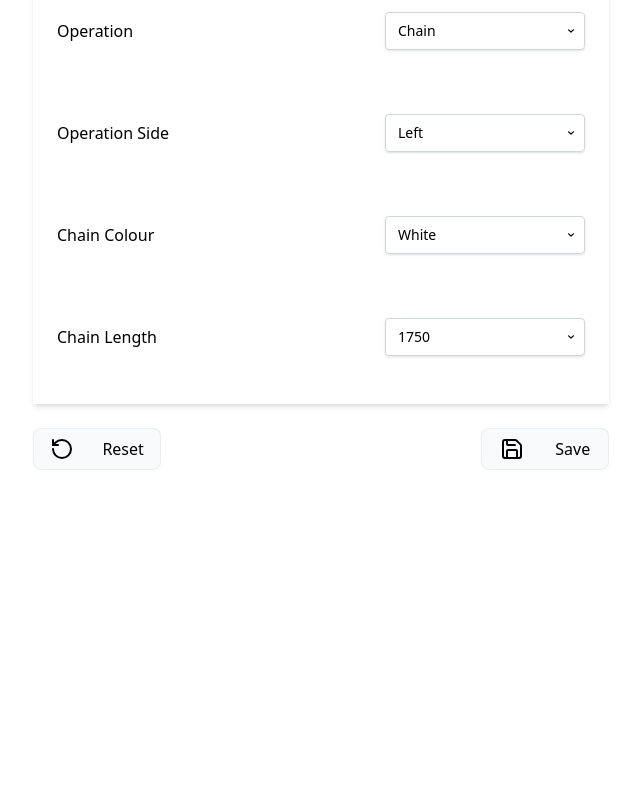
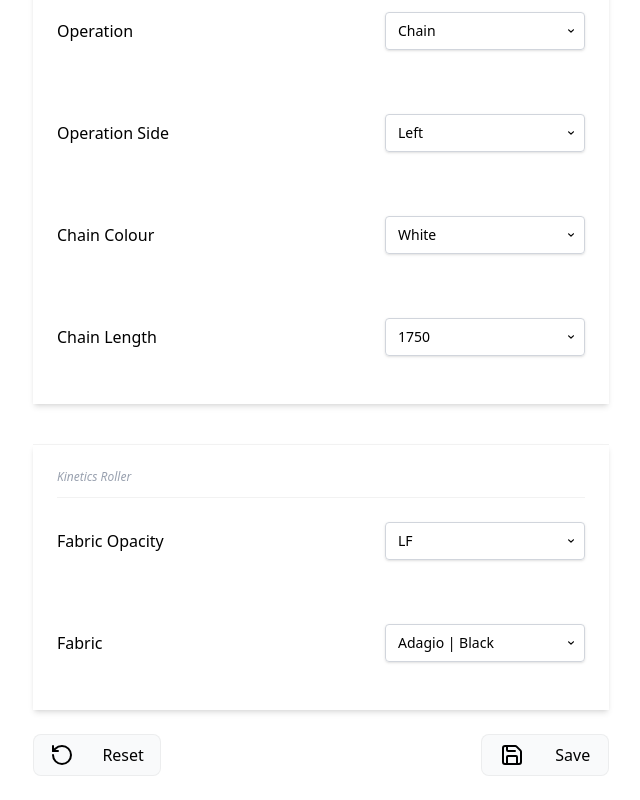
Before and after one commit to Miho19/lewiss-client, a React (Vite) app: page /worksheet/1/product/1 in a window 1280 px wide. Shown: the part 972-1772 px from the top of the page, without its empty margins (447-1087 px from the left). Before the commit the page ends 1466 px from the top, so only its background shows below. Built offline with nearby package versions, Linux system fonts and the light colour scheme.

Commit message:
fabric opacity/type added. Bit hacky here --> need to look into discriminated union

```diff
--- a/src/components/product/factory/ProductFormFactoryKineticsRoller.tsx
+++ b/src/components/product/factory/ProductFormFactoryKineticsRoller.tsx
@@ -1,5 +1,6 @@
 import type { ProductEntryTypes } from '../../../zod/BaseProduct';
 import ProductFormCommonElements from './ProductFormCommonElements';
+import ProductFormKineticsRollerFabric from './ProductFormKineticsRollerFabric';
 import ProductFormKineticsRollerOperation from './ProductFormKineticsRollerOperation';
 
 type Props = {
@@ -16,6 +17,7 @@ function ProductFormFactoryKineticsRoller(props: Props) {
     <div className="w-full flex flex-col space-y-10 items-center">
       <ProductFormCommonElements {...props} />
       <ProductFormKineticsRollerOperation {...props} />
+      <ProductFormKineticsRollerFabric {...props} />
     </div>
   );
 }
--- /dev/null
+++ b/src/components/product/factory/ProductFormKineticsRollerFabric.tsx
@@ -0,0 +1,77 @@
+import type { ChangeEvent } from 'react';
+import type { ProductEntryTypes } from '../../../zod/BaseProduct';
+import FormSelectInput from '../../common/FormSelectInput';
+import {
+  kineticsFabricTypeEnum,
+  kineticsRollerFabricBOEnum,
+  kineticsRollerFabricLFEnum,
+  kineticsRollerFabricSSEnum,
+  type KineticsFabricType,
+  type KineticsRollerProductEntryType,
+} from '../../../zod/KineticsRoller';
+
+type Props = {
+  product: ProductEntryTypes;
+
+  setProduct: React.Dispatch<React.SetStateAction<ProductEntryTypes>>;
+};
+
+function ProductFormKineticsRollerFabric(props: Props) {
+  const { product, setProduct } = props;
+
+  if (typeof product === 'undefined') return <></>;
+
+  function onChangeHandlerInput(event: ChangeEvent<HTMLInputElement>) {
+    const { name, value } = event.target;
+
+    setProduct((prev: ProductEntryTypes): ProductEntryTypes => {
+      const newState = { ...prev, [name]: value };
+      return newState;
+    });
+  }
+
+  function onChangeHandlerSelect(event: ChangeEvent<HTMLSelectElement>) {
+    const { name, value } = event.target;
+    setProduct((prev) => {
+      return { ...prev, [name]: value };
+    });
+  }
+
+  function getFabricOptionList(fabricOpacity: KineticsFabricType) {
+    switch (fabricOpacity) {
+      case 'LF':
+        return kineticsRollerFabricLFEnum.options;
+      case 'BO':
+        return kineticsRollerFabricBOEnum.options;
+      case 'SS':
+        return kineticsRollerFabricSSEnum.options;
+      default:
+        return kineticsRollerFabricLFEnum.options;
+    }
+  }
+
+  return (
+    <div className="w-full flex flex-col space-y-16 shadow-md px-6 pt-6 pb-12 border-t border-black/5">
+      <p className="text-xs italic text-gray-400 border-b border-black/5 mb-6 pb-3">
+        {product.productType}
+      </p>
+      <FormSelectInput
+        labelValue="Fabric Opacity"
+        onSelectHandler={onChangeHandlerSelect}
+        options={kineticsFabricTypeEnum.options}
+        selectName="fabricType"
+        value={(product as KineticsRollerProductEntryType).fabricType}
+      />
+
+      <FormSelectInput
+        labelValue="Fabric"
+        onSelectHandler={onChangeHandlerSelect}
+        options={getFabricOptionList((product as KineticsRollerProductEntryType).fabricType)}
+        selectName="fabric"
+        value={(product as KineticsRollerProductEntryType).fabric}
+      />
+    </div>
+  );
+}
+
+export default ProductFormKineticsRollerFabric;
--- a/src/zod/KineticsRoller.ts
+++ b/src/zod/KineticsRoller.ts
@@ -44,6 +44,7 @@ export const kineticsRollerFabricSSEnum = z.enum([
 ] as const);
 
 export const kineticsFabricTypeEnum = z.enum(['LF', 'BO', 'SS'] as const);
+export type KineticsFabricType = z.infer<typeof kineticsFabricTypeEnum>;
 
 const KineticsRollerZodObject = z.object({
   rollType: kineticsRollerRollTypeEnum,
```
